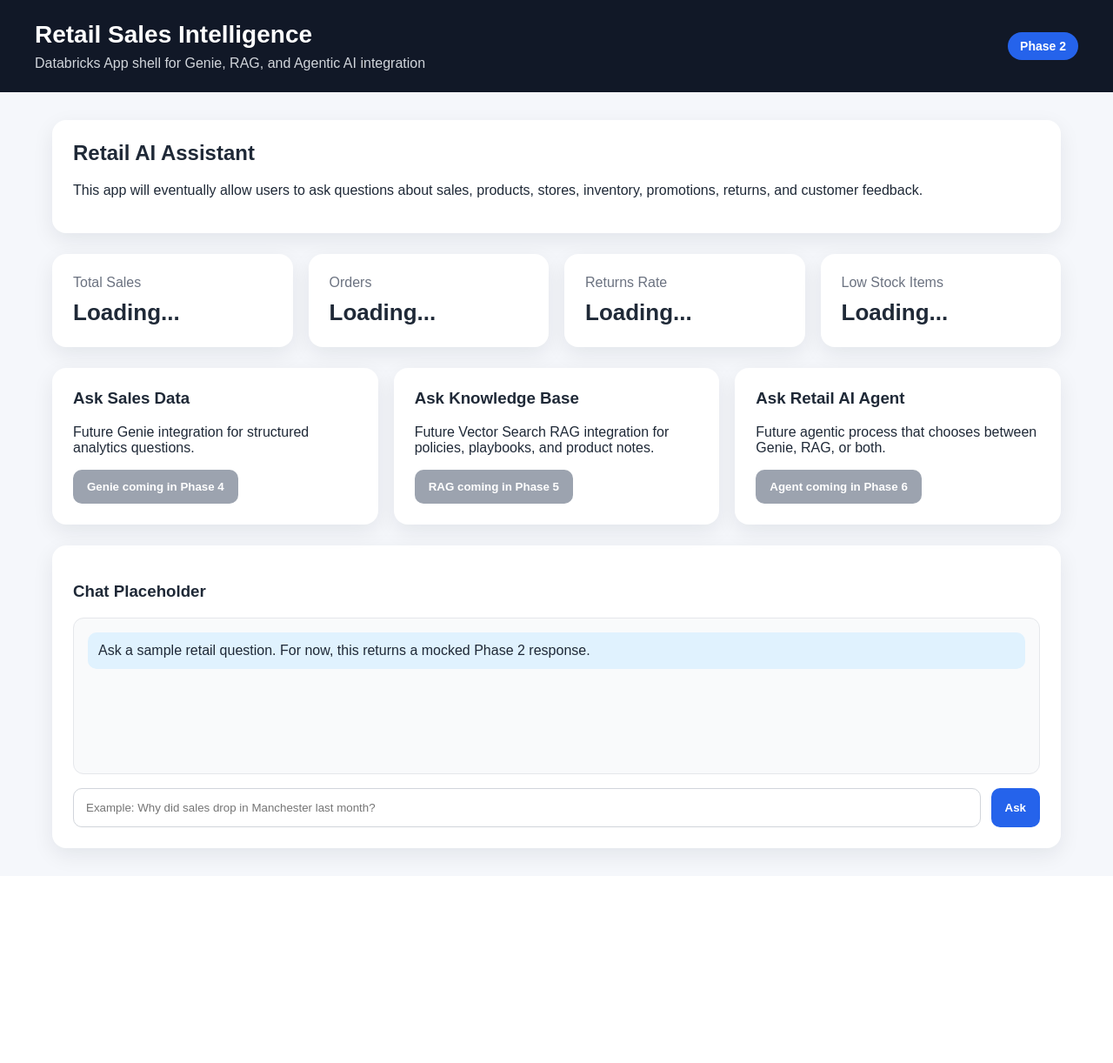
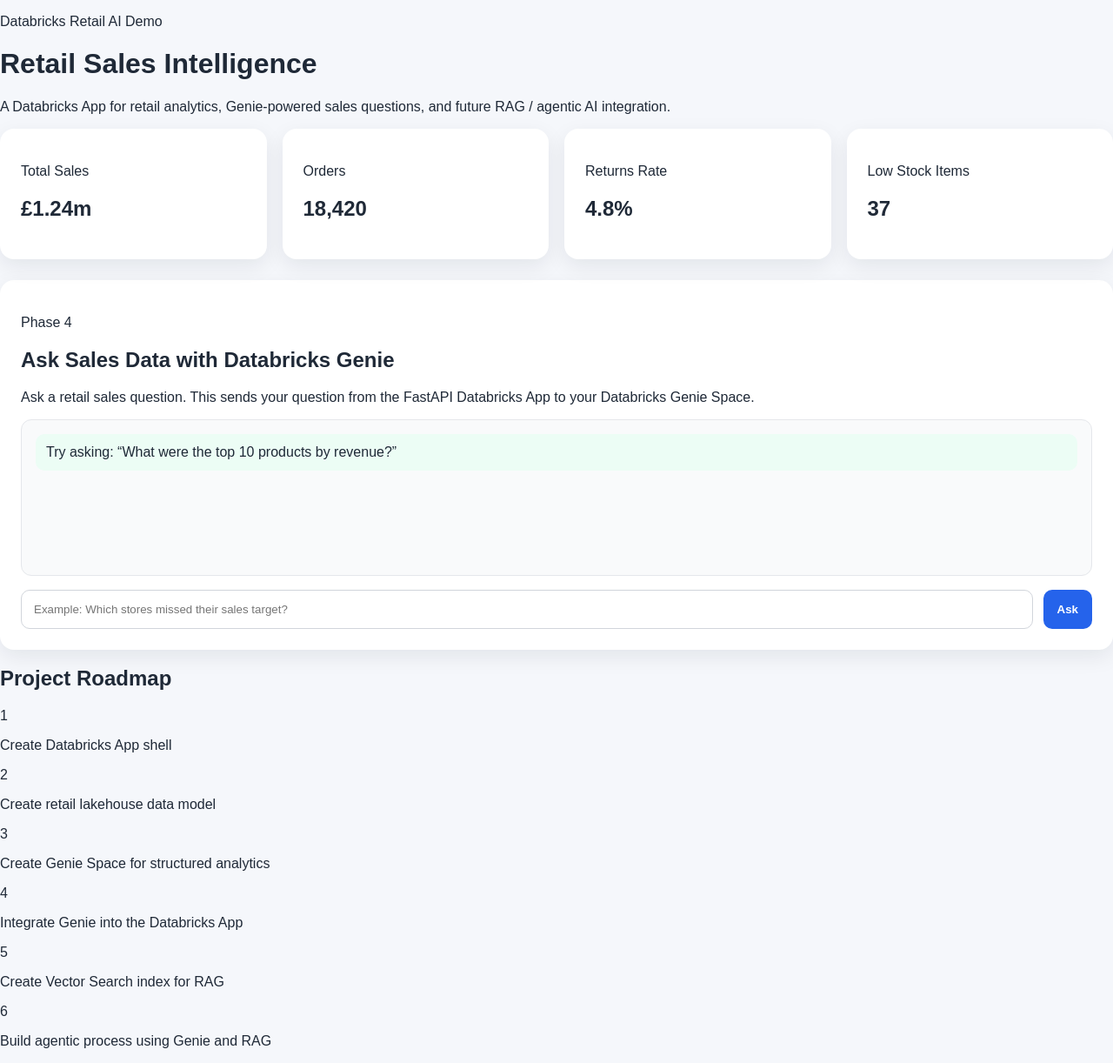
Before and after one commit to augustine-uba1/retail-ai-lakehouse-databricks, a FastAPI app: page / in a window 1280 px wide. Shown: the whole page at 87% size. Before the commit the page ends 995 px from the top, so only its background shows below. Run offline with FastAPI, Linux system fonts and the light colour scheme.

Commit message:
feat: Implement KPI loading and chat functionality in Retail Sales Intelligence App

```diff
--- a/retail-sales-app/static/js/app.js
+++ b/retail-sales-app/static/js/app.js
@@ -1,3 +1,24 @@
+async function loadKpis() {
+  const response = await fetch("/api/kpis");
+  const data = await response.json();
+
+  document.getElementById("total-sales").textContent = data.total_sales;
+  document.getElementById("orders").textContent = data.orders;
+  document.getElementById("returns-rate").textContent = data.returns_rate;
+  document.getElementById("low-stock-items").textContent = data.low_stock_items;
+}
+
+function addMessage(type, text) {
+  const chatWindow = document.getElementById("chat-window");
+  const message = document.createElement("div");
+
+  message.className = `message ${type}`;
+  message.textContent = text;
+
+  chatWindow.appendChild(message);
+  chatWindow.scrollTop = chatWindow.scrollHeight;
+}
+
 async function handleChatSubmit(event) {
   event.preventDefault();
 
@@ -28,7 +49,8 @@
     const lastMessage = chatWindow.lastChild;
 
     if (!response.ok) {
-      lastMessage.textContent = data.detail || "Something went wrong calling Genie.";
+      lastMessage.textContent =
+        data.detail || "Something went wrong calling Genie.";
       return;
     }
 
@@ -43,3 +65,16 @@
     addMessage("assistant", `Error calling Genie: ${error}`);
   }
 }
+
+document.addEventListener("DOMContentLoaded", () => {
+  loadKpis();
+
+  const chatForm = document.getElementById("chat-form");
+
+  if (!chatForm) {
+    console.error("chat-form element was not found");
+    return;
+  }
+
+  chatForm.addEventListener("submit", handleChatSubmit);
+});
--- a/retail-sales-app/templates/index.html
+++ b/retail-sales-app/templates/index.html
@@ -6,74 +6,63 @@
 
   <title>{{ app_title }}</title>
 
-  <link rel="stylesheet" href="{{ url_for('static', path='css/styles.css') }}" />
+  <link
+    rel="stylesheet"
+    href="{{ url_for('static', path='/css/styles.css') }}?v=phase4"
+  />
 </head>
+
 <body>
-  <header class="app-header">
-    <div>
-      <h1>Retail Sales Intelligence</h1>
-      <p>Databricks App shell for Genie, RAG, and Agentic AI integration</p>
-    </div>
-    <span class="phase-badge">Phase 2</span>
-  </header>
+  <main class="page">
+    <header class="hero">
+      <div>
+        <p class="eyebrow">Databricks Retail AI Demo</p>
+        <h1>Retail Sales Intelligence</h1>
+        <p class="hero-text">
+          A Databricks App for retail analytics, Genie-powered sales questions,
+          and future RAG / agentic AI integration.
+        </p>
+      </div>
+    </header>
 
-  <main class="container">
-    <section class="hero-card">
-      <h2>Retail AI Assistant</h2>
-      <p>
-        This app will eventually allow users to ask questions about sales,
-        products, stores, inventory, promotions, returns, and customer feedback.
-      </p>
+    <section class="kpi-grid">
+      <div class="card kpi-card">
+        <p class="kpi-label">Total Sales</p>
+        <h2 id="total-sales">Loading...</h2>
+      </div>
+
+      <div class="card kpi-card">
+        <p class="kpi-label">Orders</p>
+        <h2 id="orders">Loading...</h2>
+      </div>
+
+      <div class="card kpi-card">
+        <p class="kpi-label">Returns Rate</p>
+        <h2 id="returns-rate">Loading...</h2>
+      </div>
+
+      <div class="card kpi-card">
+        <p class="kpi-label">Low Stock Items</p>
+        <h2 id="low-stock-items">Loading...</h2>
+      </div>
     </section>
 
-    <section class="kpi-grid" id="kpi-grid">
-      <article class="kpi-card">
-        <span>Total Sales</span>
-        <strong id="total-sales">Loading...</strong>
-      </article>
+    <section class="card chat-card">
+      <div class="section-header">
+        <div>
+          <p class="eyebrow">Phase 4</p>
+          <h2>Ask Sales Data with Databricks Genie</h2>
+        </div>
+      </div>
 
-      <article class="kpi-card">
-        <span>Orders</span>
-        <strong id="orders">Loading...</strong>
-      </article>
-
-      <article class="kpi-card">
-        <span>Returns Rate</span>
-        <strong id="returns-rate">Loading...</strong>
-      </article>
-
-      <article class="kpi-card">
-        <span>Low Stock Items</span>
-        <strong id="low-stock-items">Loading...</strong>
-      </article>
-    </section>
-
-    <section class="panel-grid">
-      <article class="panel">
-        <h3>Ask Sales Data</h3>
-        <p>Future Genie integration for structured analytics questions.</p>
-        <button disabled>Genie coming in Phase 4</button>
-      </article>
-
-      <article class="panel">
-        <h3>Ask Knowledge Base</h3>
-        <p>Future Vector Search RAG integration for policies, playbooks, and product notes.</p>
-        <button disabled>RAG coming in Phase 5</button>
-      </article>
-
-      <article class="panel">
-        <h3>Ask Retail AI Agent</h3>
-        <p>Future agentic process that chooses between Genie, RAG, or both.</p>
-        <button disabled>Agent coming in Phase 6</button>
-      </article>
-    </section>
-
-    <section class="chat-card">
-      <h3>Chat Placeholder</h3>
+      <p class="section-text">
+        Ask a retail sales question. This sends your question from the FastAPI
+        Databricks App to your Databricks Genie Space.
+      </p>
 
       <div id="chat-window" class="chat-window">
-        <div class="message system">
-          Ask a sample retail question. For now, this returns a mocked Phase 2 response.
+        <div class="message assistant">
+          Try asking: “What were the top 10 products by revenue?”
         </div>
       </div>
 
@@ -81,14 +70,53 @@
         <input
           id="question-input"
           type="text"
-          placeholder="Example: Why did sales drop in Manchester last month?"
-          required
+          placeholder="Example: Which stores missed their sales target?"
+          autocomplete="off"
         />
-        <button type="submit">Ask</button>
+
+        <button type="submit">
+          Ask
+        </button>
       </form>
+    </section>
+
+    <section class="card roadmap-card">
+      <h2>Project Roadmap</h2>
+
+      <div class="roadmap">
+        <div class="roadmap-item done">
+          <span>1</span>
+          <p>Create Databricks App shell</p>
+        </div>
+
+        <div class="roadmap-item done">
+          <span>2</span>
+          <p>Create retail lakehouse data model</p>
+        </div>
+
+        <div class="roadmap-item done">
+          <span>3</span>
+          <p>Create Genie Space for structured analytics</p>
+        </div>
+
+        <div class="roadmap-item active">
+          <span>4</span>
+          <p>Integrate Genie into the Databricks App</p>
+        </div>
+
+        <div class="roadmap-item">
+          <span>5</span>
+          <p>Create Vector Search index for RAG</p>
+        </div>
+
+        <div class="roadmap-item">
+          <span>6</span>
+          <p>Build agentic process using Genie and RAG</p>
+        </div>
+      </div>
     </section>
   </main>
 
-  <script src="{{ url_for('static', path='js/app.js') }}"></script>
+  <script src="{{ url_for('static', path='/js/app.js') }}?v=phase4"></script>
 </body>
 </html>
```
